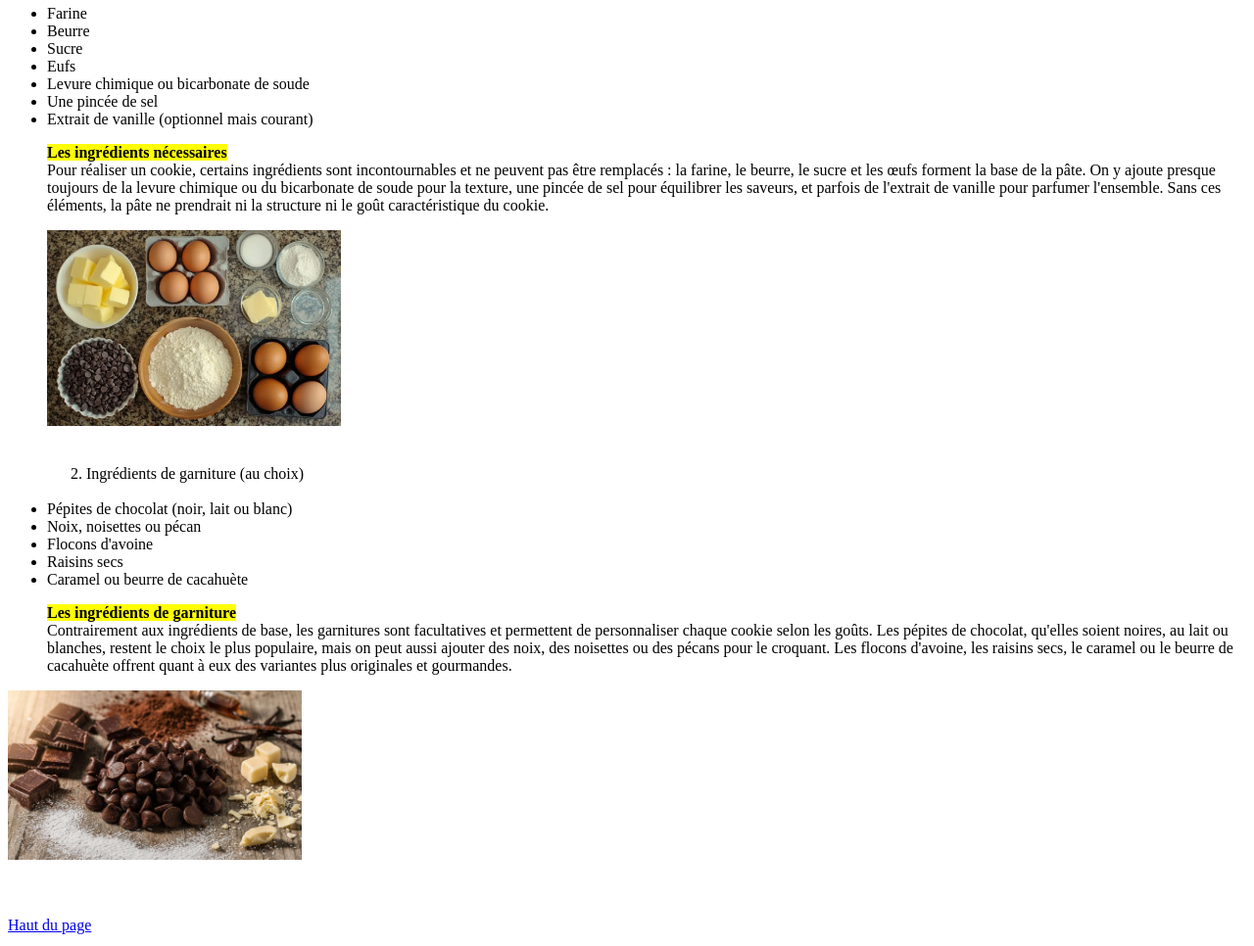
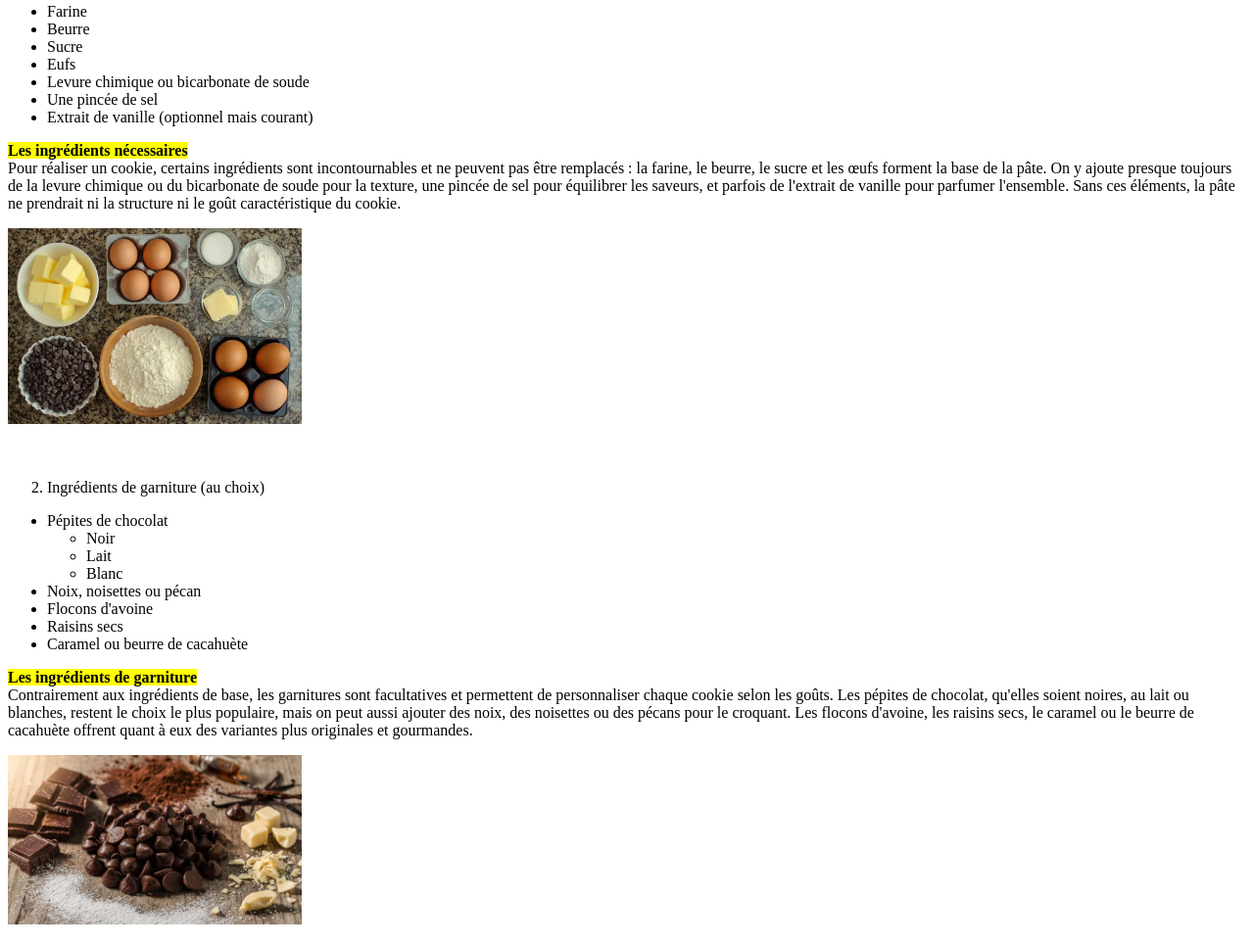
Before and after one commit to yussff0/dm-html, a plain HTML site: page pages/recette.html in a window 1280 px wide. Shown: the part 251-1217 px from the top of the page at 98% size. Drawn offline with Linux system fonts and the light colour scheme.

Commit message:
Validation W3C et README complet

```diff
--- a/pages/recette.html
+++ b/pages/recette.html
@@ -18,11 +18,10 @@
     <br />
     <br />
     <br />
-    <ul>
     <ol type="1">
       <li>Les ingrédients de base</li>
     </ol>
-      <br />
+    <ul>
       <li>Farine</li>
       <li>Beurre</li>
       <li>Sucre</li>
@@ -30,18 +29,19 @@
       <li>Levure chimique ou bicarbonate de soude</li>
       <li>Une pincée de sel</li>
       <li>Extrait de vanille (optionnel mais courant)</li>
+    </ul>
     <p>
       <strong>
         <mark>Les ingrédients nécessaires</mark>
         <br />
       </strong>
-        Pour réaliser un cookie, certains ingrédients sont incontournables et ne peuvent pas être remplacés : la
-        farine, le beurre, le sucre et les œufs forment la base de la pâte. On y ajoute presque toujours de la levure
-        chimique ou du bicarbonate de soude pour la texture, une pincée de sel pour équilibrer les saveurs, et parfois
-        de l'extrait de vanille pour parfumer l'ensemble. Sans ces éléments, la pâte ne prendrait ni la structure ni le
-        goût caractéristique du cookie.
+      Pour réaliser un cookie, certains ingrédients sont incontournables et ne peuvent pas être remplacés : la farine,
+      le beurre, le sucre et les œufs forment la base de la pâte. On y ajoute presque toujours de la levure chimique ou
+      du bicarbonate de soude pour la texture, une pincée de sel pour équilibrer les saveurs, et parfois de l'extrait
+      de vanille pour parfumer l'ensemble. Sans ces éléments, la pâte ne prendrait ni la structure ni le goût
+      caractéristique du cookie.
     </p>
-      <img src="/images/ingrédients.webp" width="300px" alt="les ingrédients nécessaire" />
+    <img src="/images/ingrédients.webp" width="300" alt="les ingrédients nécessaire" />
 
     <br />
     <br />
@@ -49,25 +49,32 @@
     <ol type="1" start="2">
       <li>Ingrédients de garniture (au choix)</li>
     </ol>
-      <br />
-      <li>Pépites de chocolat (noir, lait ou blanc)</li>
+    <ul>
+      <li>
+        Pépites de chocolat
+        <ul>
+          <li>Noir</li>
+          <li>Lait</li>
+          <li>Blanc</li>
+        </ul>
+      </li>
       <li>Noix, noisettes ou pécan</li>
       <li>Flocons d'avoine</li>
       <li>Raisins secs</li>
       <li>Caramel ou beurre de cacahuète</li>
+    </ul>
     <p>
       <strong>
         <mark>Les ingrédients de garniture</mark>
       </strong>
       <br />
       Contrairement aux ingrédients de base, les garnitures sont facultatives et permettent de personnaliser chaque
-        cookie selon les goûts. Les pépites de chocolat, qu'elles soient noires, au lait ou blanches, restent le choix
-        le plus populaire, mais on peut aussi ajouter des noix, des noisettes ou des pécans pour le croquant. Les
-        flocons d'avoine, les raisins secs, le caramel ou le beurre de cacahuète offrent quant à eux des variantes plus
+      cookie selon les goûts. Les pépites de chocolat, qu'elles soient noires, au lait ou blanches, restent le choix le
+      plus populaire, mais on peut aussi ajouter des noix, des noisettes ou des pécans pour le croquant. Les flocons
+      d'avoine, les raisins secs, le caramel ou le beurre de cacahuète offrent quant à eux des variantes plus
       originales et gourmandes.
     </p>
-    </ul>
-    <img src="/images/pepites.jpg" width="300px" alt="les ingrédients secondaires" />
+    <img src="/images/pepites.jpg" width="300" alt="les ingrédients secondaires" />
     <br />
     <br />
     <br />
```
Also changed, not shown: Accueil.html (+4 -1 lines), pages/etape.html (+2 -2 lines), 1 other file. Lines whose indentation alone changed are shown as unchanged.
